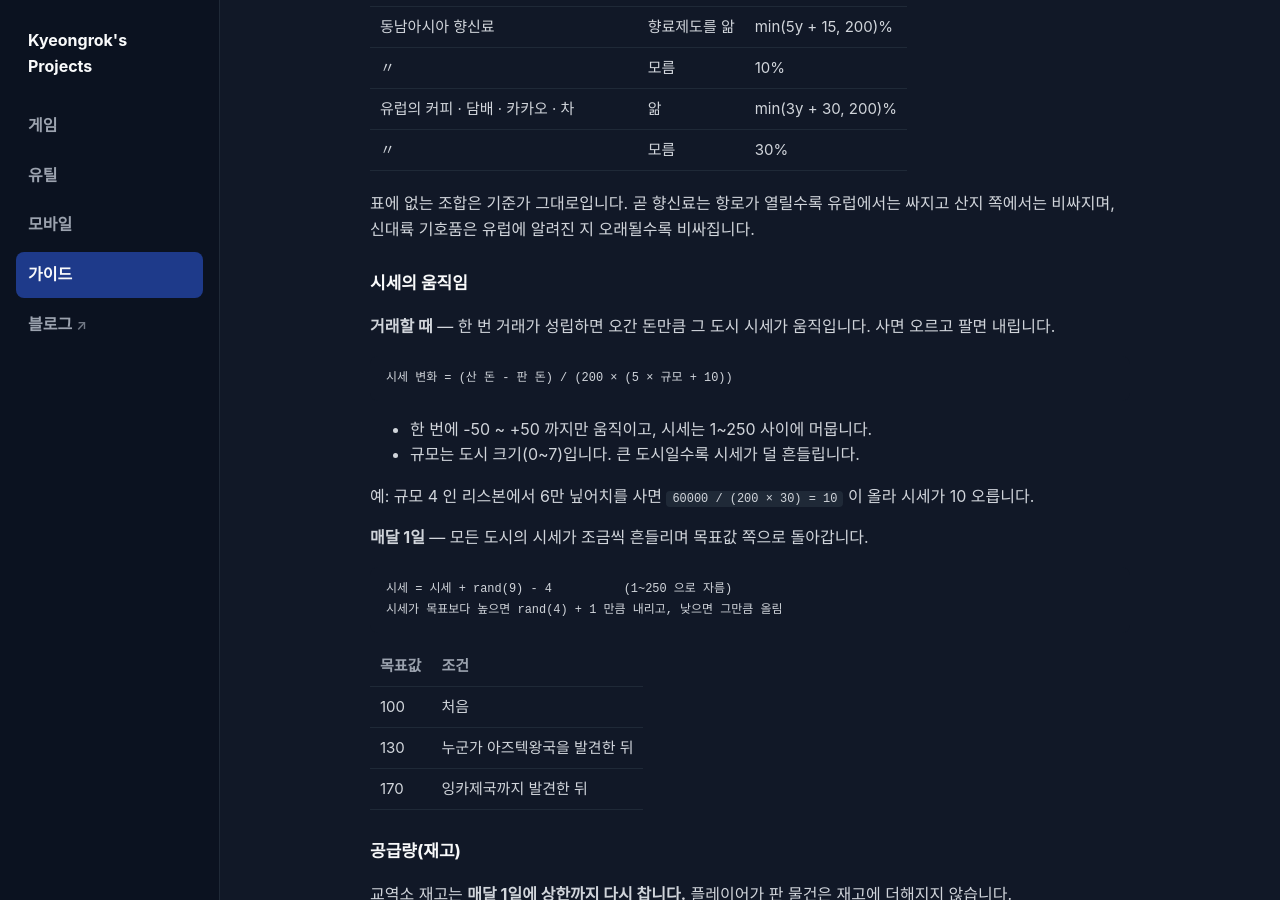
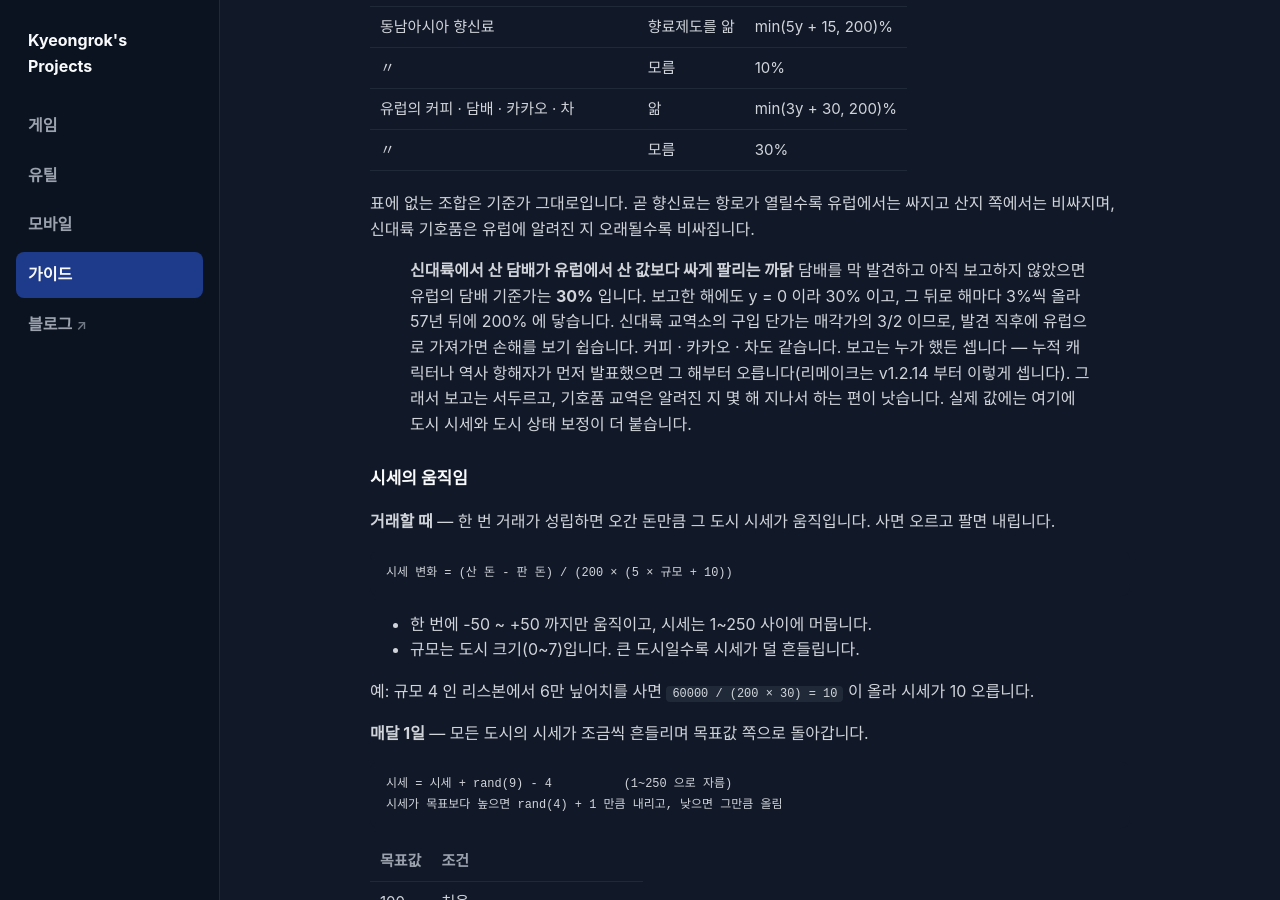
Before and after one commit to Kyeongrok/kyeongrok.github.io, a Jekyll site: the page built from guides/daehanghae3-formulas-trade.md, in a window 1280 px wide and 900 px high, scrolled down 2485 px. Built offline with Jekyll 4.4.1, drawn with Linux system fonts in a browser that asks for light colours.

Commit message:
교역 계산식 가이드에 신대륙 기호품이 유럽에서 싸게 팔리는 까닭을 더함
Co-Authored-By: Claude Opus 5.5 <noreply@anthropic.com>

```diff
--- a/guides/daehanghae3-formulas-trade.md
+++ b/guides/daehanghae3-formulas-trade.md
@@ -95,6 +95,11 @@ permalink: /guides/daehanghae3-formulas-trade/
 | 〃 | 모름 | 30% |
 
 표에 없는 조합은 기준가 그대로입니다. 곧 향신료는 항로가 열릴수록 유럽에서는 싸지고 산지 쪽에서는 비싸지며, 신대륙 기호품은 유럽에 알려진 지 오래될수록 비싸집니다.
+
+> **신대륙에서 산 담배가 유럽에서 산 값보다 싸게 팔리는 까닭**
+> 담배를 막 발견하고 아직 보고하지 않았으면 유럽의 담배 기준가는 **30%** 입니다. 보고한 해에도 y = 0 이라 30% 이고, 그 뒤로 해마다 3%씩 올라 57년 뒤에 200% 에 닿습니다. 신대륙 교역소의 구입 단가는 매각가의 3/2 이므로, 발견 직후에 유럽으로 가져가면 손해를 보기 쉽습니다. 커피 · 카카오 · 차도 같습니다.
+> 보고는 누가 했든 셉니다 — 누적 캐릭터나 역사 항해자가 먼저 발표했으면 그 해부터 오릅니다(리메이크는 v1.2.14 부터 이렇게 셉니다).
+> 그래서 보고는 서두르고, 기호품 교역은 알려진 지 몇 해 지나서 하는 편이 낫습니다. 실제 값에는 여기에 도시 시세와 도시 상태 보정이 더 붙습니다.
 
 ### 시세의 움직임
 
```
